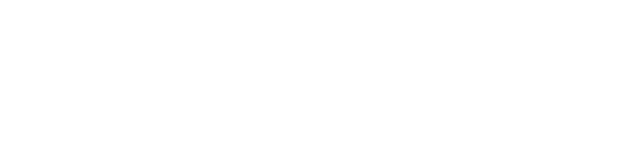
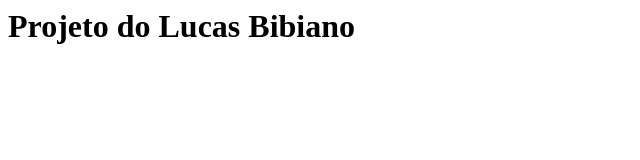
Before and after one commit to lucasbibianot/curso-git, a plain HTML site: page index.html in a window 1280 px wide. Shown: the whole page, without its empty margins (0-640 px from the left). Drawn offline with Linux system fonts and the light colour scheme.

Commit message:
Titulo da página

```diff
--- a/index.html
+++ b/index.html
@@ -1,4 +1,4 @@
 <html>
 <head></head>
-<body></body>
+<body><h1>Projeto do Lucas Bibiano</h1></body>
 </html>
```
